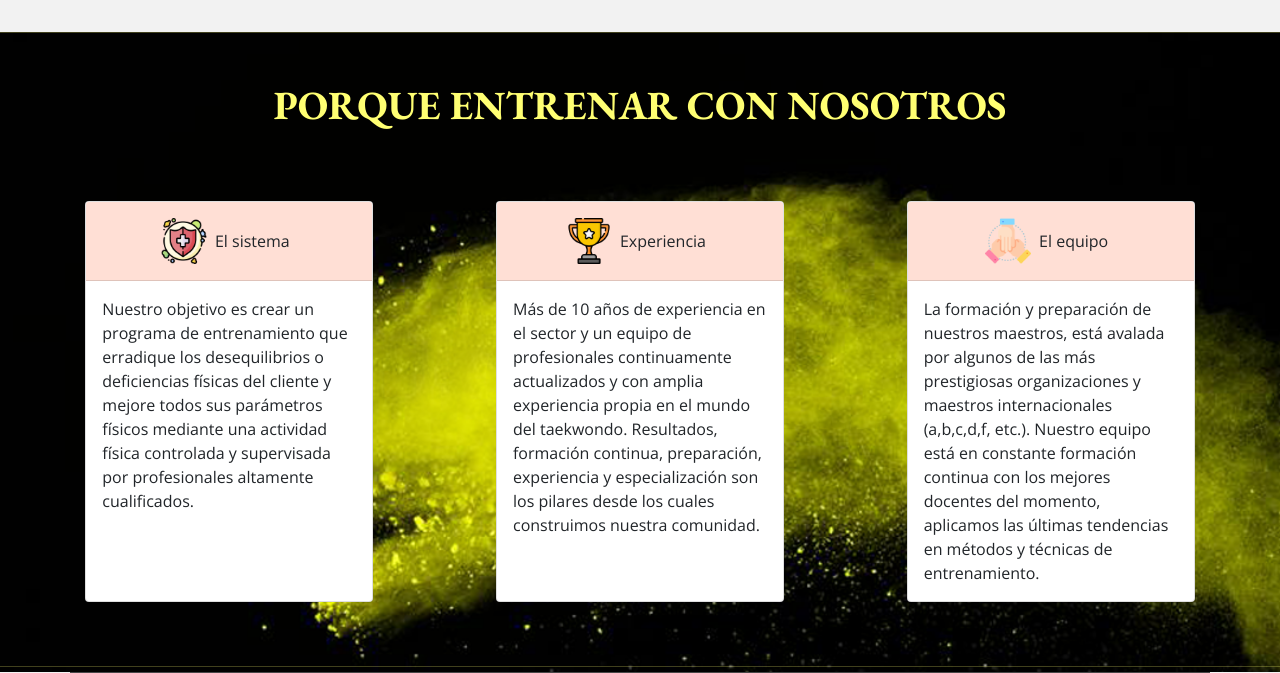
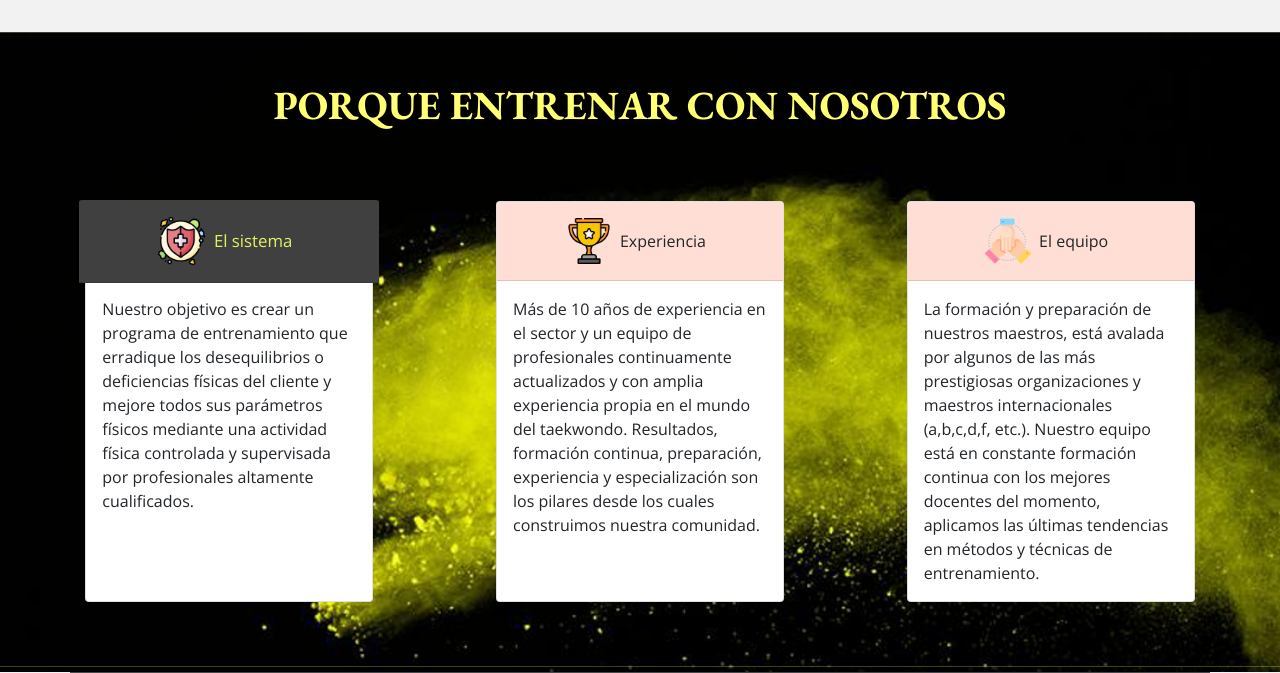
Before and after one commit to infosergio2020/Laplatatkd, a Flask app: page / in a window 1280 px wide, with the pointer over the restyled element. Shown: the part 1520-2193 px from the top of the page. Run offline with Flask 2, Linux system fonts and the light colour scheme; some libraries are stand-ins or nearby versions.

Commit message:
reestructurando el scss

```diff
--- a/static/css/index.css
+++ b/static/css/index.css
@@ -150,11 +150,11 @@ h1,h2,h3,h4,h5{
 
 /* efecto para cambiar color cuando se pasa el curso por la tarjeta rosa */
 
-/* .bg-rosa:hover{
+.bg-rosa:hover{
   background-color: #404040;
   color: #E2F263!important;
   transform: scale(1.05);
-} */
+}
 
 
 /* map */
```
